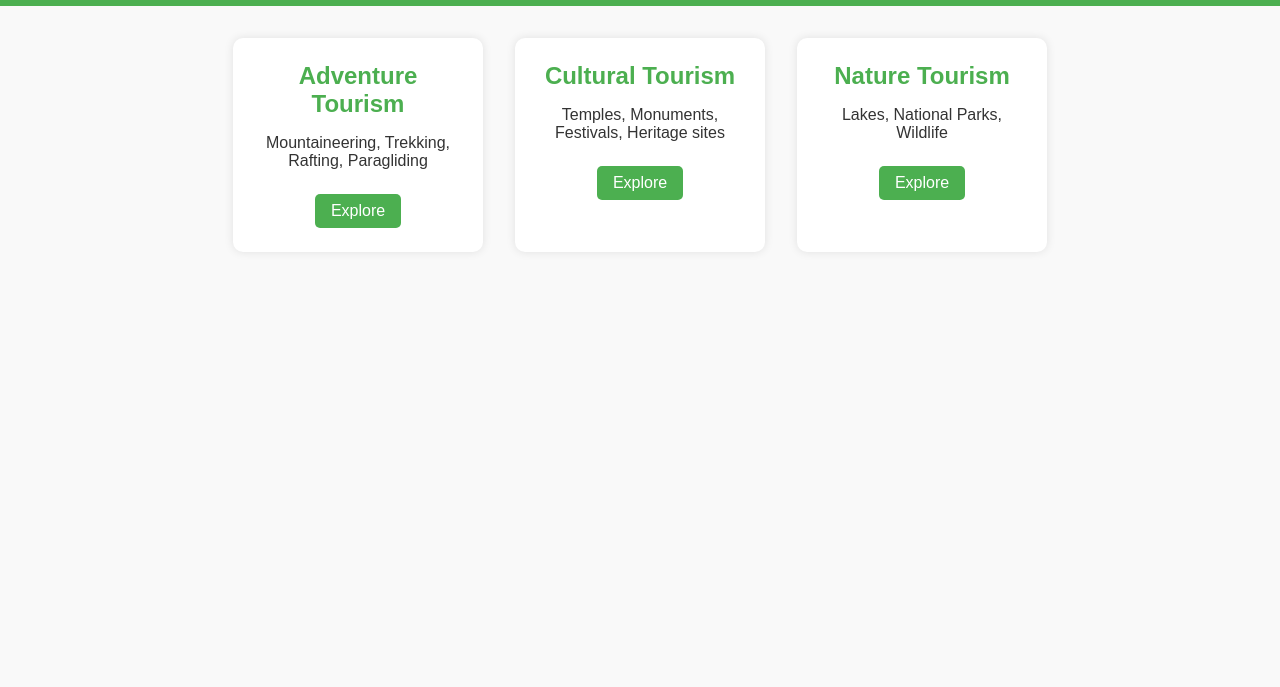
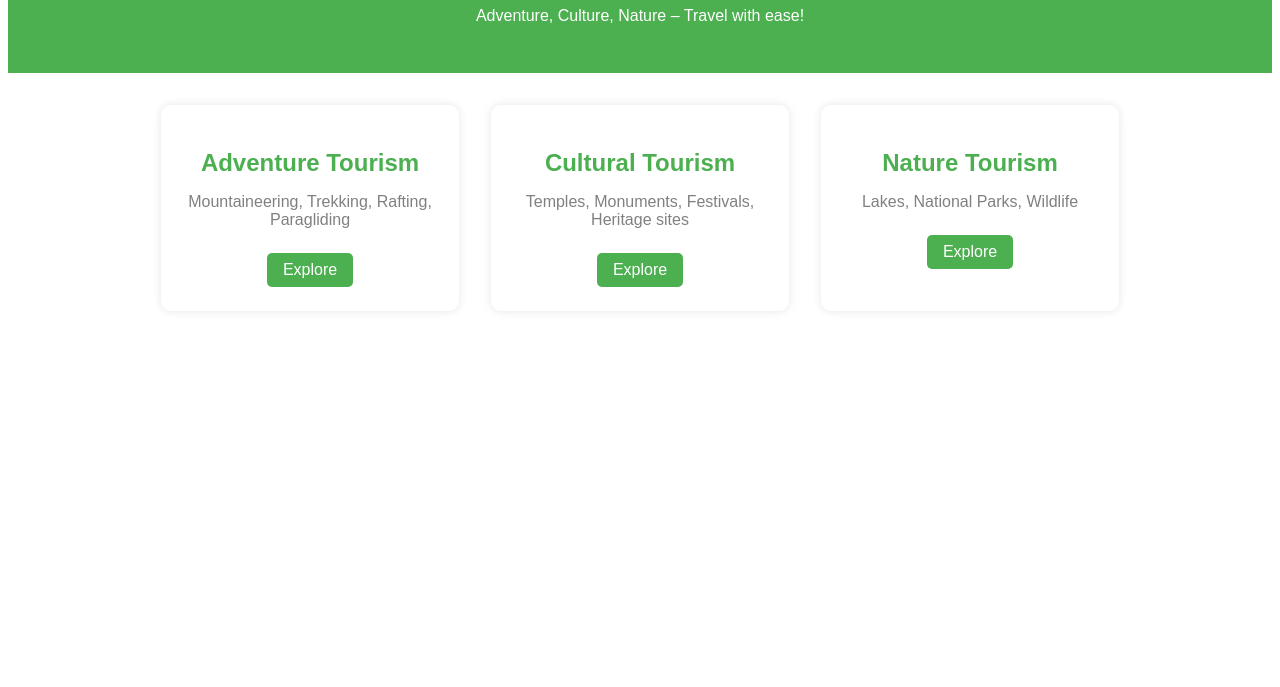
Before and after one commit to S4MYOG0-0/025neb914-Computer-Project-Grade-11, a plain HTML site: page index.html in a window 1280 px wide. Shown: the part 113-800 px from the top of the page. Drawn offline with Linux system fonts and the light colour scheme.

Commit message:
style.css

```diff
--- a/style.css
+++ b/style.css
@@ -1,14 +1,9 @@
 /* Basic Reset */
-* {
-    margin: 0;
-    padding: 0;
-    box-sizing: border-box;
-}
 
 body {
     font-family: Arial, sans-serif;
-    background-color: #f9f9f9;
-    color: #333;
+    background-color: Light green;
+    color: Gray;
 }
 
 header {
```
